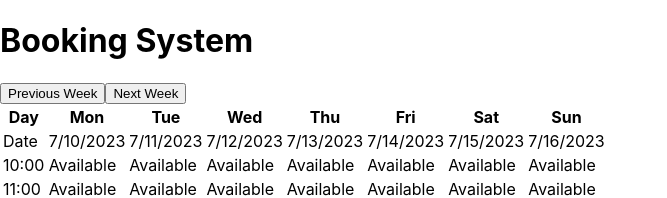
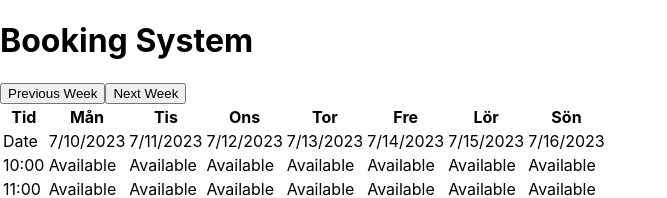
Before and after one commit to Muttiskava/GroupProject, a React (Create React App) app in the folder my-app/: page / in a window 1280 px wide. Shown: the top 198 px of the page, without its empty margins (0-667 px from the left). Built offline with nearby package versions, Linux system fonts and the light colour scheme.

Commit message:
Centrerat allting med jämna rader,mellanrum

```diff
--- a/my-app/src/Components/steg1.js
+++ b/my-app/src/Components/steg1.js
@@ -4,7 +4,7 @@ class BookingSystem extends React.Component {
   constructor(props) {
     super(props);
     this.state = {
-      daysOfWeek: ['Mon', 'Tue', 'Wed', 'Thu', 'Fri', 'Sat', 'Sun'],
+      daysOfWeek: ['Mån', 'Tis', 'Ons', 'Tor', 'Fre', 'Lör', 'Sön'],
       timeslots: ['10:00', '11:00', '12:00', '13:00', '14:00', '15:00', '16:00', '17:00'],
       bookings: {},
       currentDate: new Date(),
@@ -53,7 +53,7 @@ class BookingSystem extends React.Component {
         <table>
           <thead>
             <tr>
-              <th>Day</th>
+              <th>Tid</th>
               {daysOfWeek.map((day) => (
                 <th key={day}>{day}</th>
               ))}
```
